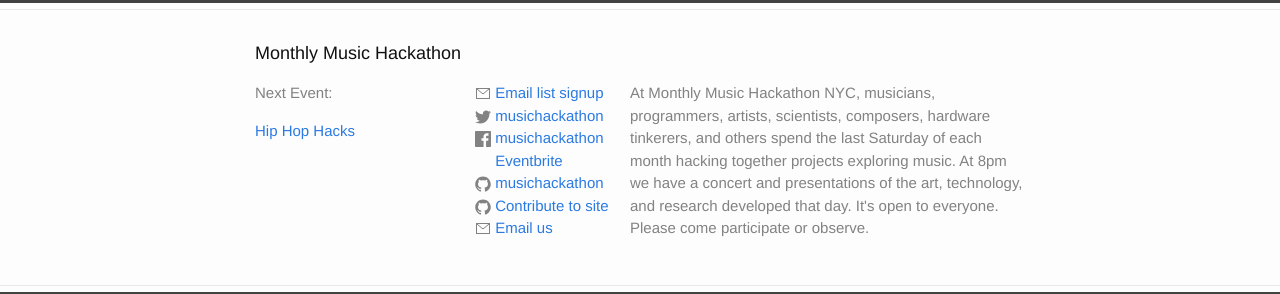
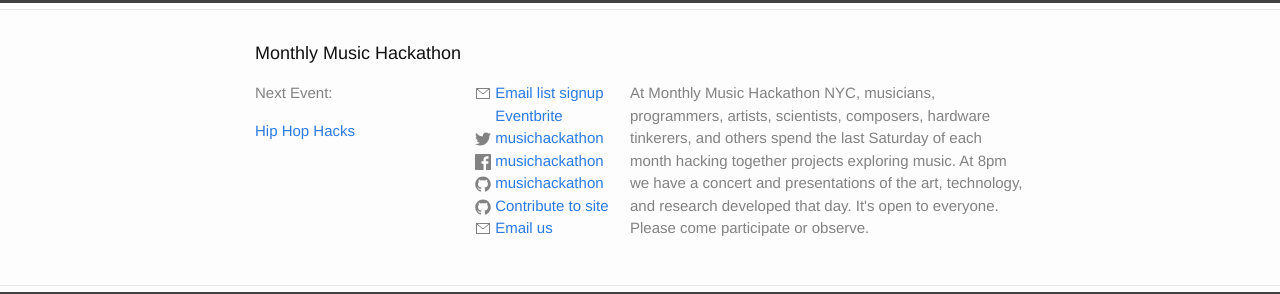
Before and after one commit to musichackathon/mmh_jekyll, a Jekyll site: the page built from index.md, in a window 1280 px wide. Shown: the part 654-948 px from the top of the page. Built offline with Jekyll 4.4.1, drawn with Linux system fonts in a browser that asks for light colours; our own code applies the rules of GitHub Pages for plain Markdown files.

Commit message:
Reorder footer links

```diff
--- a/_includes/footer.html
+++ b/_includes/footer.html
@@ -26,6 +26,14 @@
             </li>
           {% endif %}
 
+          {% if site.eventbrite_url %}
+            <li>
+              {% include icon-empty.html
+                url=site.eventbrite_url
+                text="Eventbrite" %}
+            </li>
+          {% endif %}
+
           {% if site.twitter_username %}
             <li>
               {% include icon-twitter.html
@@ -37,14 +45,6 @@
             <li>
               {% include icon-facebook.html
                 username=site.facebook_username %}
-            </li>
-          {% endif %}
-
-          {% if site.eventbrite_url %}
-            <li>
-              {% include icon-empty.html
-                url=site.eventbrite_url
-                text="Eventbrite" %}
             </li>
           {% endif %}
 
```
